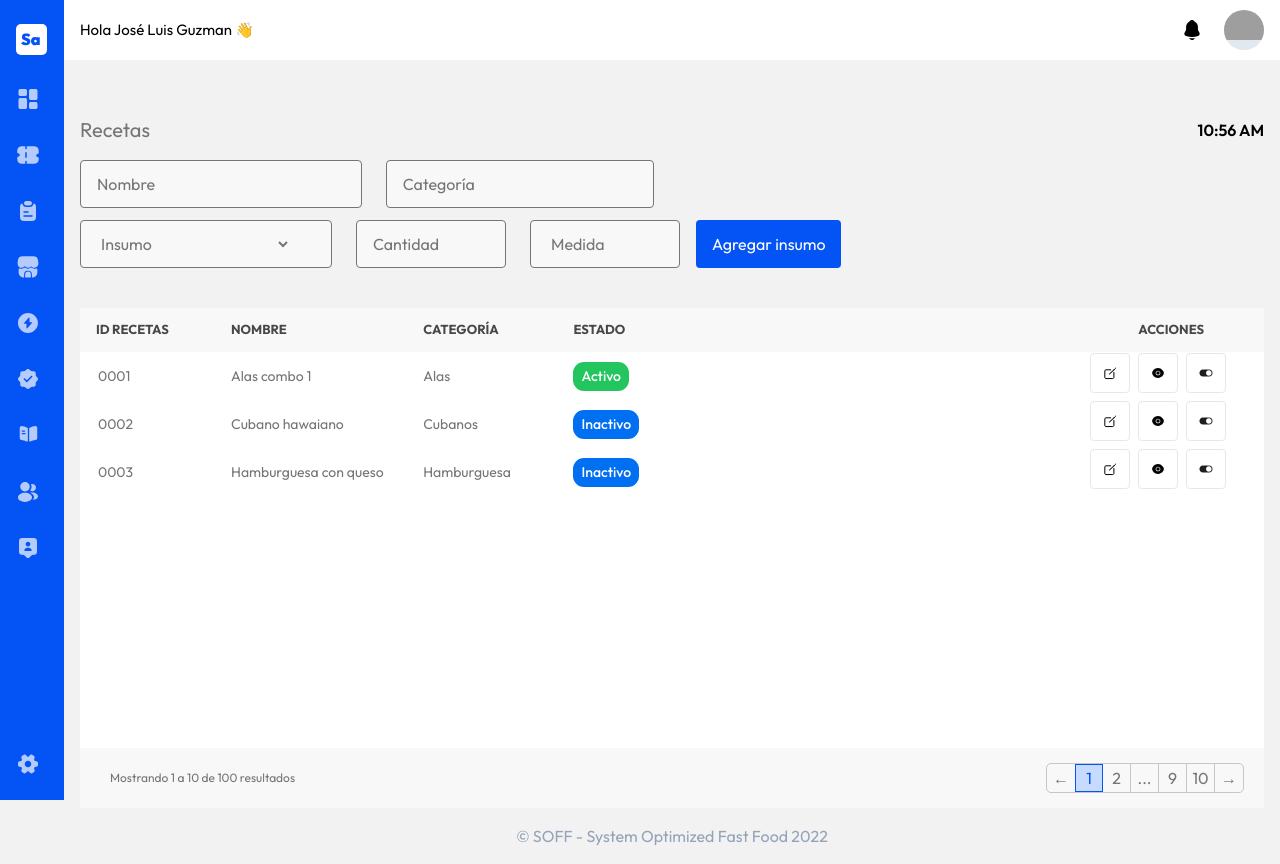
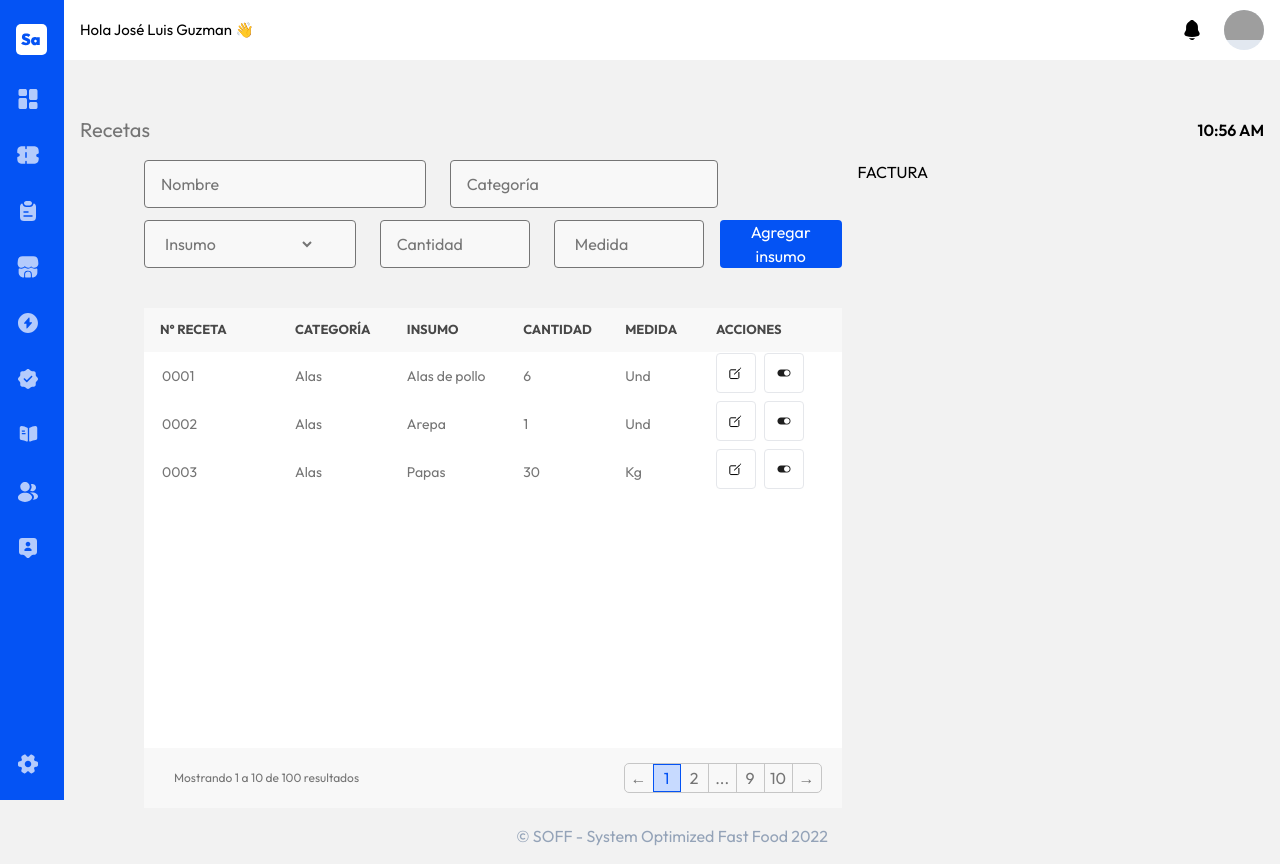
Before and after one commit to LuisM03/frontend_soff, a React (Create React App) app: page /addRecipe in a window 1280 px wide. Built offline with nearby package versions, Linux system fonts and the light colour scheme; grey boxes are pictures that could not be loaded.

Commit message:
Tabla detalle de la receta

```diff
--- a/src/components/Recetas_componentes/addRecipe.jsx
+++ /dev/null
@@ -1,90 +0,0 @@
-import IconToggle from "../icons/icon_toggle"
-import IconEdit from "../icons/icon_edit"
-import IconEye from "../icons/icon_eye"
-
-export default function addRecipe(){
-
-    const data = [
-        {
-            "id": "0001",
-            "nombre": "Alas combo 1",
-            "categoria": "Alas",
-            "estado": "Activo"
-        },
-        {
-            "id": "0002",
-            "nombre": "Cubano hawaiano",
-            "categoria": "Cubanos",
-            "estado": "Inactivo"
-        },
-        {
-            "id": "0003",
-            "nombre": "Hamburguesa con queso",
-            "categoria": "Hamburguesa",
-            "estado": "Inactivo"
-        }
-    ]
-
-    return (
-        <div className="max-w-[1400px] mx-auto sm:px-4" >
-            <div className="">
-            <table className="bg-white w-full h-[500px] relative">
-                <tr className="bg-[#F8F8F8] h-11 w-[1200px] text-[13px] text-[#484848] text-left">
-                    <th className="pl-4 min-w-[150px]"><h4>ID RECETAS</h4></th>
-                    <th className="w-[310px]"><h4>NOMBRE</h4></th>
-                    <th className="w-[220px]"><h4>CATEGORÍA</h4></th>
-                    <th className="w-[700px]"><h4>ESTADO</h4></th>
-                    <th className="w-[20%] text-right pr-[60px]" ><h4>ACCIONES</h4></th>
-                </tr>
-                {data.map(item => (
-                <tr className="text-[14px] h-12 text-[#757575] text-left">
-                    <td className="pl-[18px] w-[11px]">{item.id}</td>
-                    <td ><p>{item.nombre}</p></td>
-                    <td ><p>{item.categoria}</p></td>
-                    <td className="w-[900px]">
-                    {
-                        item.estado === "Activo" ? (
-                            <button className="bg-green-500 py-1 px-2 text-[#fff] rounded-[11px] font-medium ">
-                                Activo
-                            </button>
-                        ): (
-                            <button className="bg-[#006FF1] py-1 px-2 text-[#fff] rounded-[11px] font-medium ">
-                                Inactivo
-                            </button>
-                        )
-                    }
-                    </td>
-
-                    <td className=" text-right pr-[30px] flex justify-end">
-                    <button className="border h-10 w-10 flex items-center justify-center rounded mr-2" >
-                        <IconEdit />
-                        </button>
-                        <button className="border h-10 w-10 flex items-center justify-center rounded mr-2" >
-                            <IconEye />
-                        </button>
-                        <button className="border h-10 w-10 flex items-center justify-center rounded mr-2" >
-                        <IconToggle />
-                        </button>
-
-                    </td>
-
-                </tr>
-                ))}
-
-            <div className="absolute bottom-0 left-0 w-full h-[60px] bg-[#F8F8F8] flex justify-between items-center text-[#757575] ">
-                <p className="ml-[30px] text-[12px]">Mostrando 1 a 10 de 100 resultados</p>
-                <div className="mr-[20px] border-[0.5px] border-[#C6C6C6] rounded-[5px] text[11px]">
-                    <button className="w-[28px] h-[28px] ">←</button>
-                    <button className="w-[28px] h-[28px] border-[1px] border-[#0453F4] bg-[#C7DAFF] text-[#0453F4]">1</button>
-                    <button className="w-[28px] h-[28px] border-r-[0.5px] border-[#C6C6C6]">2</button>
-                    <button className="w-[28px] h-[28px] border-r-[0.5px] border-[#C6C6C6]">...</button>
-                    <button className="w-[28px] h-[28px] border-r-[0.5px] border-[#C6C6C6]">9</button>
-                    <button className="w-[28px] h-[28px] border-r-[0.5px] border-[#C6C6C6]">10</button>
-                    <button className="w-[28px] h-[28px]">→</button>
-                </div>
-            </div>
-            </table>
-            </div>
-        </div>
-    )
-}
--- /dev/null
+++ b/src/components/tablas/tablaDetalleReceta.jsx
@@ -0,0 +1,82 @@
+import IconEdit from "../icons/icon_edit"
+import IconToggle from "../icons/icon_toggle"
+
+export default function TablaDetalleReceta(props){
+
+    const data = [
+        {
+            "numreceta": "0001",
+            "categoria": "Alas",
+            "insumo": "Alas de pollo",
+            "cantidad": 6,
+            "medida":"Und"
+        },
+        {
+            "numreceta": "0002",
+            "categoria": "Alas",
+            "insumo": "Arepa",
+            "cantidad": 1,
+            "medida":"Und"
+        },
+        {
+            "numreceta": "0003",
+            "categoria": "Alas",
+            "insumo": "Papas",
+            "cantidad": 30,
+            "medida":"Kg"
+        }
+
+    ]
+
+    return (
+        <div className="max-w-[1400px] mx-auto sm:px-4" >
+        <div className="">
+        <table className="bg-white w-full h-[500px] relative">
+            <tr className="bg-[#F8F8F8] h-11 w-[1200px] text-[13px] text-[#484848] text-left">
+                <th className="pl-4 min-w-[150px]"><h4>N° RECETA</h4></th>
+                <th><h4>CATEGORÍA</h4></th>
+                <th><h4>INSUMO</h4></th>
+                <th><h4>CANTIDAD</h4></th>
+                <th><h4>MEDIDA</h4></th>
+                <th className="w-[20%] text-right pr-[60px]" ><h4>ACCIONES</h4></th>
+            </tr>
+            {data.map(item => (
+            <tr className="text-[14px] h-12 text-[#757575] text-left">
+
+
+
+                <td className="pl-[18px] w-[11px]">{item.numreceta}</td>
+                <td ><p>{item.categoria}</p></td>
+                <td><p>{item.insumo}</p></td>
+                <td><p>{item.cantidad}</p></td>
+                <td><p>{item.medida}</p></td>
+
+                <td className=" text-right pr-[30px] flex justify-end">
+                    <button className="border h-10 w-10 flex items-center justify-center rounded mr-2" >
+                        <IconEdit />
+                    </button>
+                    <button className="border h-10 w-10 flex items-center justify-center rounded mr-2" >
+                    <IconToggle />
+                    </button>
+                </td>
+
+            </tr>
+            ))}
+
+        <div className="absolute bottom-0 left-0 w-full h-[60px] bg-[#F8F8F8] flex justify-between items-center text-[#757575] ">
+            <p className="ml-[30px] text-[12px]">Mostrando 1 a 10 de 100 resultados</p>
+            <div className="mr-[20px] border-[0.5px] border-[#C6C6C6] rounded-[5px] text[11px]">
+                <button className="w-[28px] h-[28px] ">←</button>
+                <button className="w-[28px] h-[28px] border-[1px] border-[#0453F4] bg-[#C7DAFF] text-[#0453F4]">1</button>
+                <button className="w-[28px] h-[28px] border-r-[0.5px] border-[#C6C6C6]">2</button>
+                <button className="w-[28px] h-[28px] border-r-[0.5px] border-[#C6C6C6]">...</button>
+                <button className="w-[28px] h-[28px] border-r-[0.5px] border-[#C6C6C6]">9</button>
+                <button className="w-[28px] h-[28px] border-r-[0.5px] border-[#C6C6C6]">10</button>
+                <button className="w-[28px] h-[28px]">→</button>
+            </div>
+        </div>
+        </table>
+        </div>
+    </div>
+    )
+}
--- a/src/views/recetas/agregarReceta.jsx
+++ b/src/views/recetas/agregarReceta.jsx
@@ -1,9 +1,9 @@
 import Sidebar from "../../components/sidebar/sidebar"
 import Cabecera from "../../components/cabecera"
 import Cuerpo from "../../components/cuerpo"
-import TablaRecetas from "../../components/tablas/tablaRecetas"
 import Footer from "../../components/login_components/footer_login"
 import FiltroDetalleReceta from "../../components/Recetas_componentes/filtroDetalleReceta"
+import TablaDetalleReceta from "../../components/tablas/tablaDetalleReceta"
 
 export default function AddReceta(){
     return (
@@ -12,8 +12,15 @@ export default function AddReceta(){
           <div className="w-full relative ml-16">
             <Cabecera/>
             <Cuerpo modulo="Recetas" />
+            <div className="flex">
+                <div className="w-[60%] ml-16">
                   <FiltroDetalleReceta/>
-          <TablaRecetas/>
+                  <TablaDetalleReceta/>
+                </div>
+                <div >
+                  <p>FACTURA</p>
+                </div>
+            </div>
             <Footer />
           </div>
       </div>
```
Lines whose indentation alone changed are shown as unchanged.
